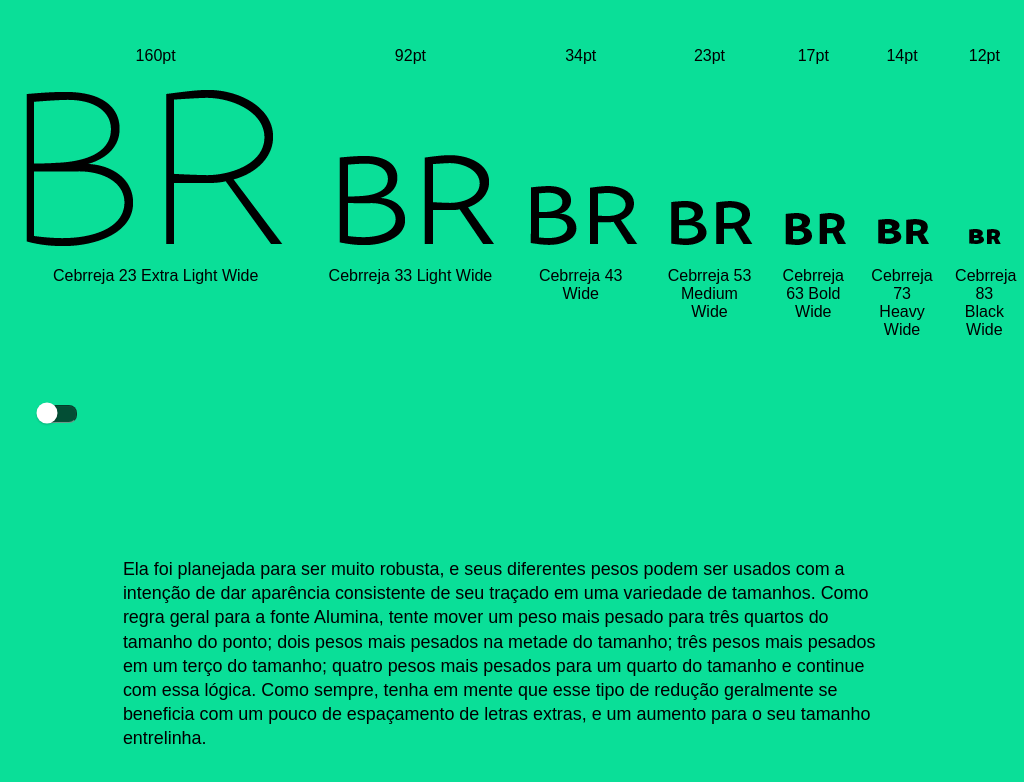
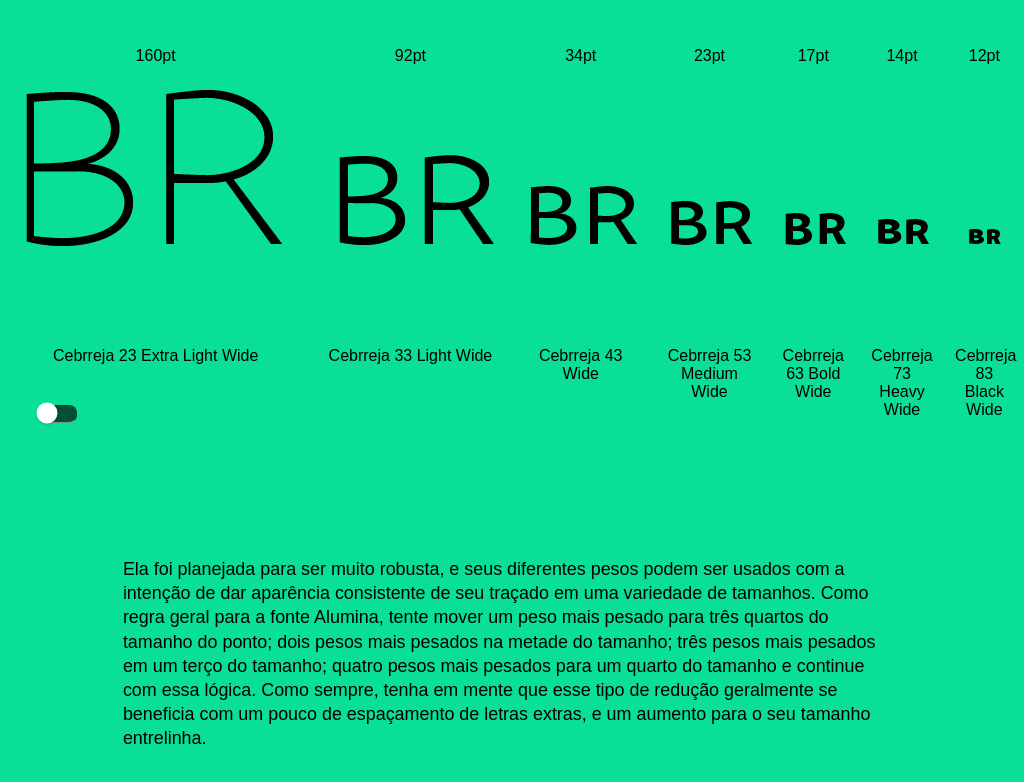
Before and after one commit to rafaeiro/Cebrreja-01, a plain HTML site: page index.html in a window 1024 px wide. Shown: the part 40-822 px from the top of the page. Drawn offline with Linux system fonts and the light colour scheme.

Commit message:
mexendo na altura

```diff
--- a/css/pesos.css
+++ b/css/pesos.css
@@ -31,7 +31,7 @@ h1 {text-align: center;}
 }
 .altura {
     display: block;
-    height: 38vh;
+    height: 368px;
 }
 .ceb-23 {
     width: 409px;
@@ -202,7 +202,7 @@ input:checked[type="checkbox"]{background-color: rgba(128, 255, 0, 0.555);}
     }
     .altura {
         display: block;
-        height: 220px;
+        height: 300px;
     }
     .ceb-23 {
         width: 286px;
```
